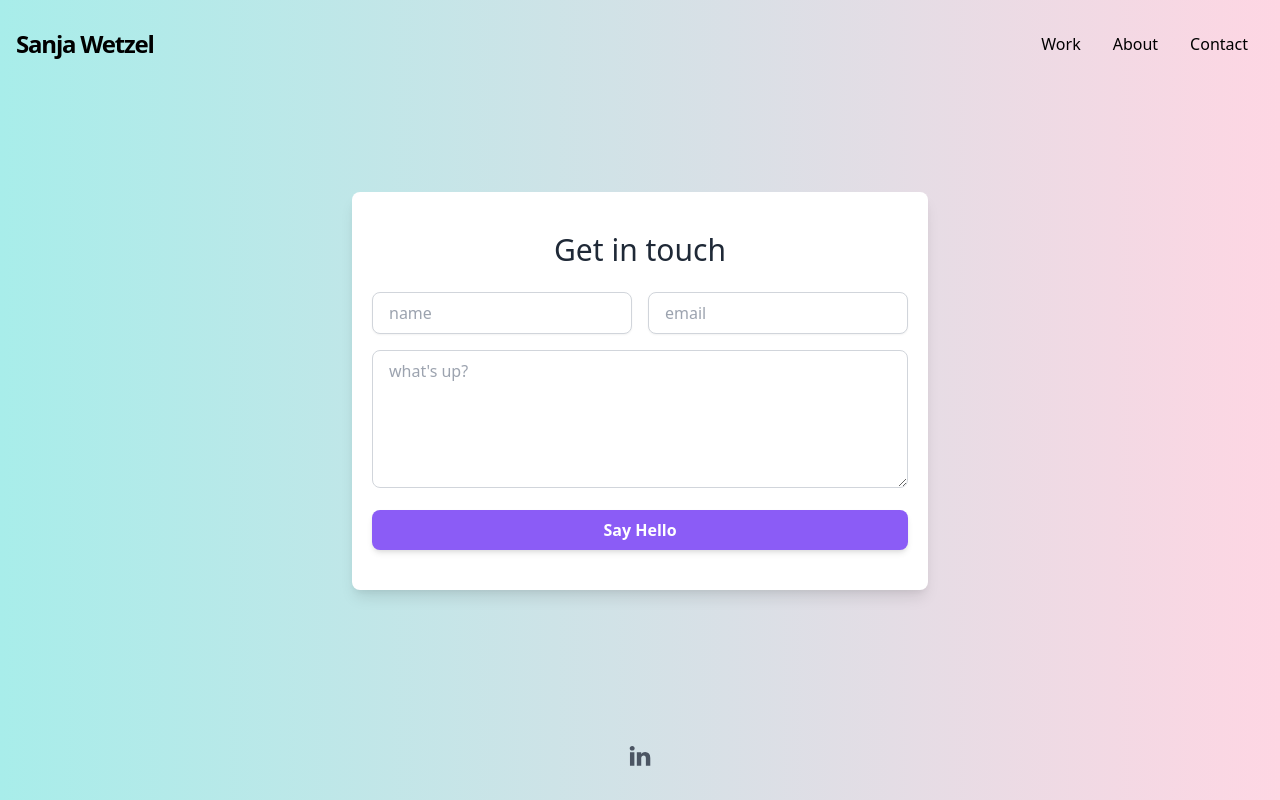
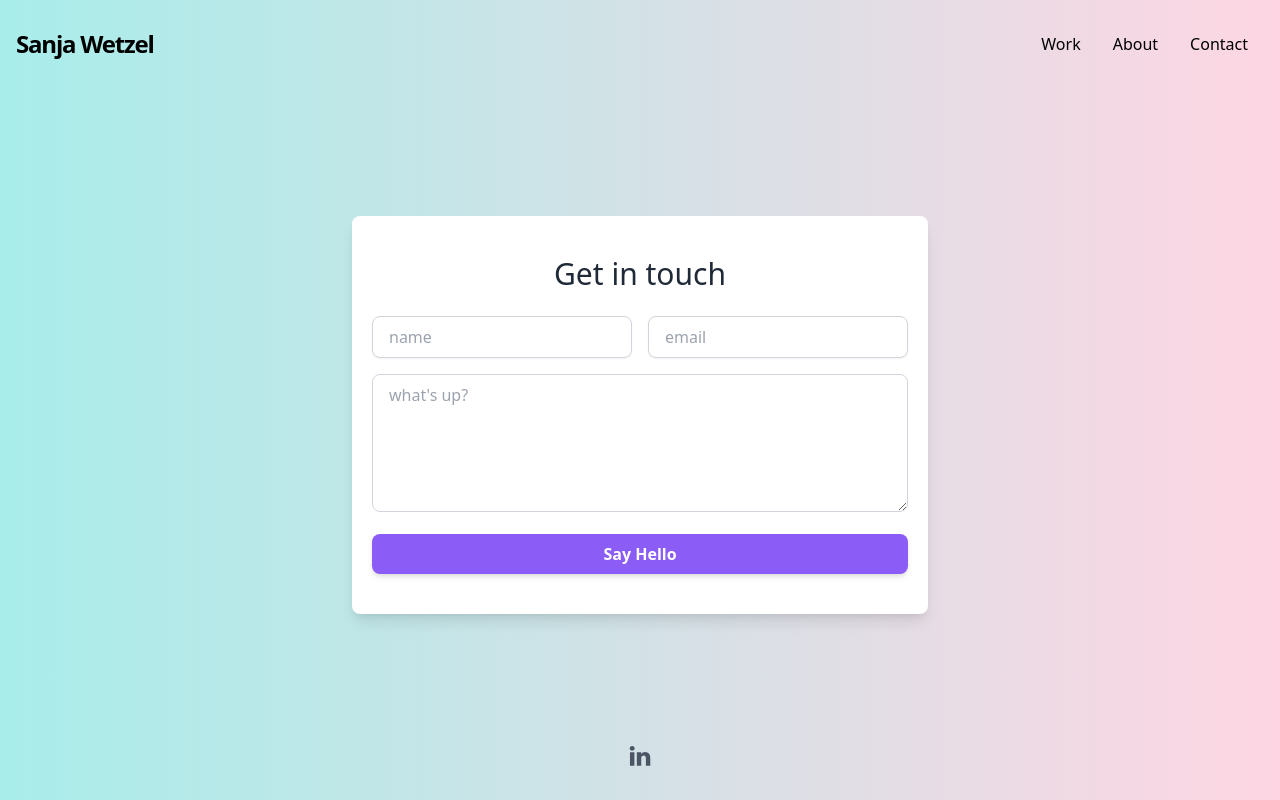
Before and after one commit to sweetening/nextjs-typescript-tailwind, a Next.js app: page /contact in a window 1280 px wide. Built offline with nearby package versions, Linux system fonts and the light colour scheme.

Commit message:
fix contact page spacing

```diff
--- a/components/form.tsx
+++ b/components/form.tsx
@@ -6,7 +6,7 @@ export default function Form() {
         method="POST"
         className="flex w-full max-w-sm md:max-w-xl space-x-3"
       >
-        <div className="w-full max-w-4xl px-5 py-10 m-auto mt-10 shadow-lg bg-white rounded-lg">
+        <div className="w-full max-w-4xl px-5 py-10 mx-auto my-16 shadow-lg bg-white rounded-lg">
           <div className="mb-6 text-3xl font-light text-center text-gray-800">
             Get in touch
           </div>
```
